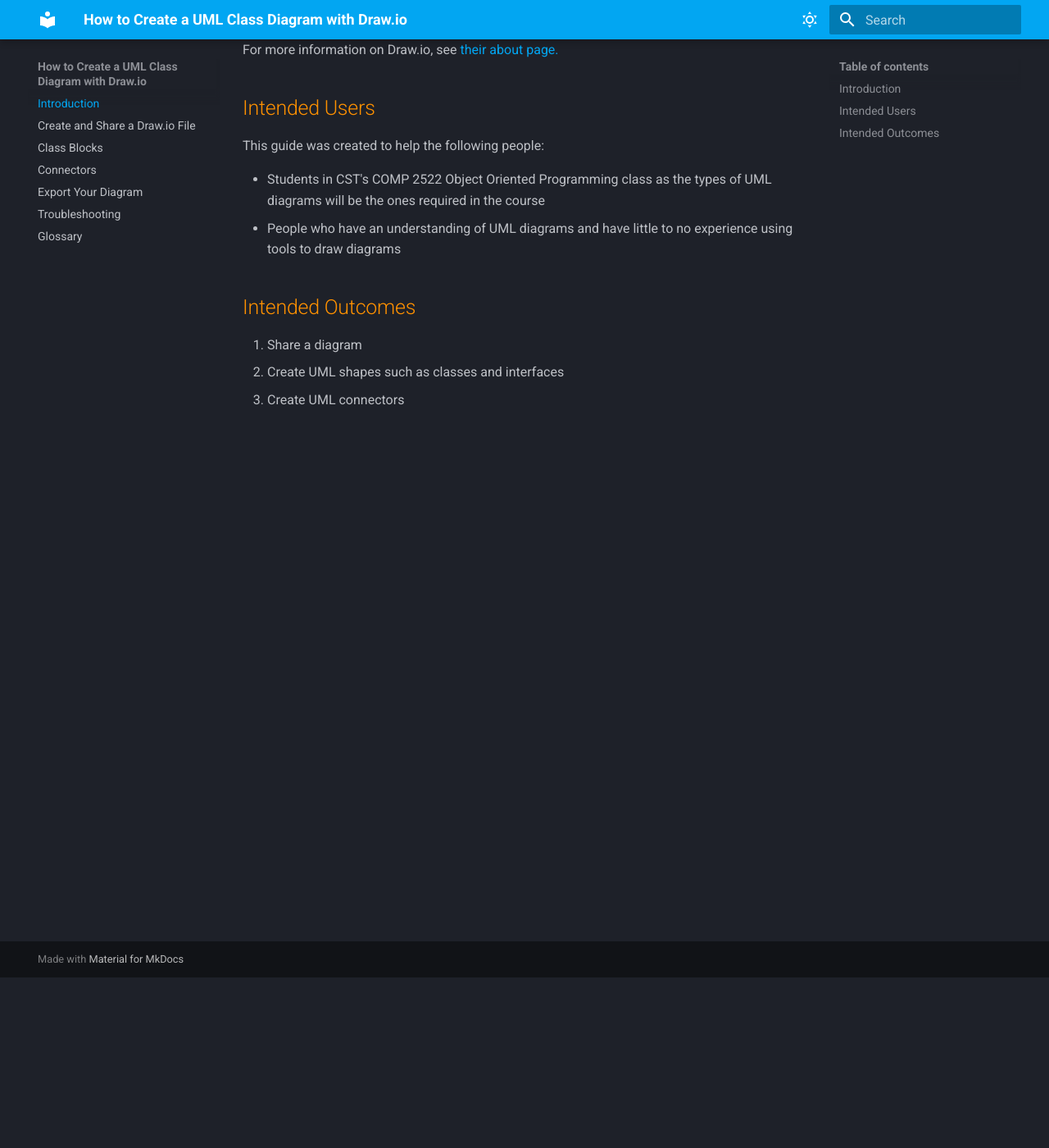
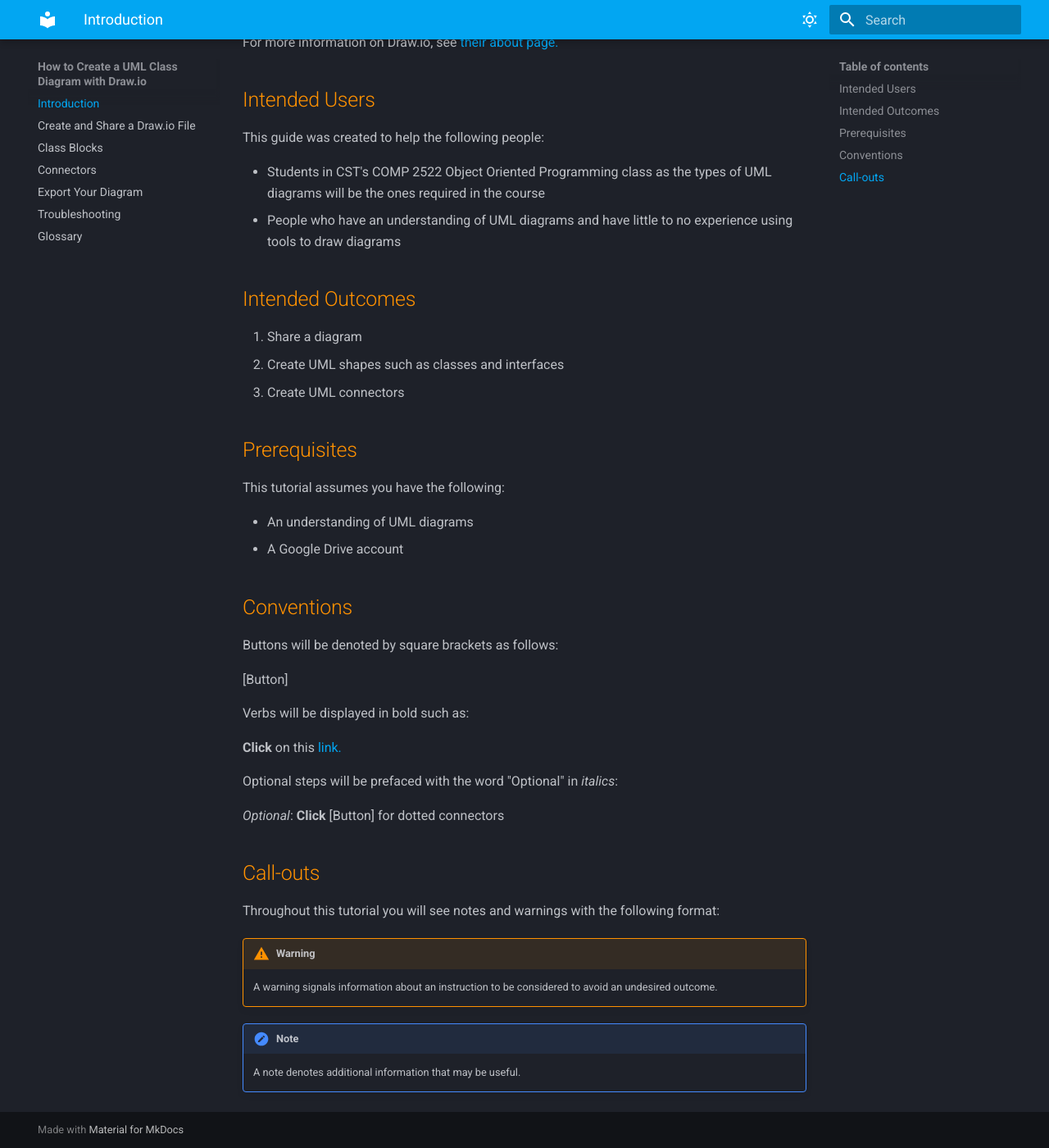
Before and after one commit to kai-st/comm2216-docs-project, an MkDocs documentation site: the page built from docs/index.md, in a window 1280 px wide and 1400 px high, scrolled down 208 px. Shown: the whole window at 82% size. Built offline with MkDocs 1.6.1 and Material for MkDocs 9.7.7, drawn with Linux system fonts in a browser that asks for light colours.

Commit message:
Add prerequisites and conventions

```diff
--- a/docs/index.md
+++ b/docs/index.md
@@ -8,8 +6,8 @@
 
 This guide was created to help the following people:
 
-- Students in CST's COMP 2522 Object Oriented Programming class as the types of UML diagrams will be the ones required in the course
-- People who have an understanding of UML diagrams and have little to no experience using tools to draw diagrams
+-   Students in CST's COMP 2522 Object Oriented Programming class as the types of UML diagrams will be the ones required in the course
+-   People who have an understanding of UML diagrams and have little to no experience using tools to draw diagrams
 
 ## Intended Outcomes
 
@@ -17,4 +15,37 @@
 2. Create UML shapes such as classes and interfaces
 3. Create UML connectors
 
-#
+## Prerequisites
+
+This tutorial assumes you have the following:
+
+-   An understanding of UML diagrams
+-   A Google Drive account
+
+## Conventions
+
+Buttons will be denoted by square brackets as follows:
+
+<span class="example">[Button]</span>
+
+Verbs will be displayed in bold such as:
+
+<span class="example">**Click** on this [link.](www.google.com)</span>
+
+Optional steps will be prefaced with the word "Optional" in _italics_:
+
+<span class="example">_Optional_: **Click** [Button] for dotted connectors</span>
+
+   <!-- Flag things as optional using italics *Optional*: _Click_ [Button] -->
+
+## Call-outs
+
+Throughout this tutorial you will see notes and warnings with the following format:
+
+!!!warning
+
+    A warning signals information about an instruction to be considered to avoid an undesired outcome.
+
+!!!note
+
+    A note denotes additional information that may be useful.
```
Also changed, not shown: other parts of docs/index.md (+0 -2 lines).
